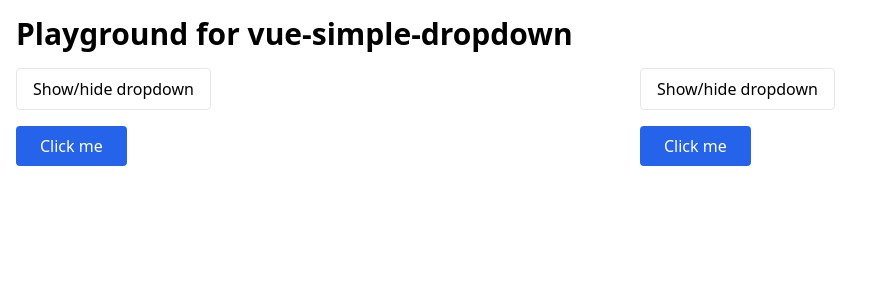
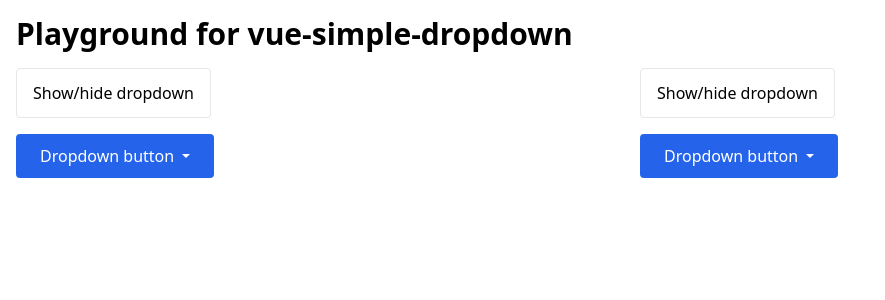
Before and after one commit to kouts/vue-simple-dropdown, a Vue app: page / in a window 1280 px wide. Shown: the top 300 px of the page, without its empty margins (0-885 px from the left). Built offline with nearby package versions, Linux system fonts and the light colour scheme.

Commit message:
fix: renamed component

```diff
--- a/playground/App.vue
+++ b/playground/App.vue
@@ -1,5 +1,5 @@
 <script setup lang="ts">
-import SimpleDropdown from '@/VueSimpleDropdown.vue'
+import SimpleDropdown from '@/SimpleDropdown.vue'
 import { ref } from 'vue'
 
 const toggle1 = ref(true)
@@ -13,33 +13,33 @@ const toggle2 = ref(true)
     <div class="grid grid-cols-2">
       <div>
         <div class="mt-4">
-          <button type="button" class="border py-2 px-4 rounded" @click="toggle1 = !toggle1">Show/hide dropdown</button>
+          <button type="button" class="border py-3 px-4 rounded" @click="toggle1 = !toggle1">Show/hide dropdown</button>
         </div>
         <div v-if="toggle1" class="mt-4">
-          <SimpleDropdown class="inline" popper-class="w-44 bg-white border rounded-lg shadow-md">
-            <!-- Popover trigger -->
+          <SimpleDropdown class="inline" popper-class="w-64 bg-white border rounded-lg shadow-md">
+            <!-- Dropdown trigger -->
             <button
-              class="inline-block px-6 py-2.5 bg-blue-600 text-white leading-tight rounded hover:bg-blue-700 focus:bg-blue-700 focus:outline-none focus:ring-0 active:bg-blue-800 transition duration-150 ease-in-out"
+              class="dropdown-trigger inline-block px-6 py-3 bg-blue-600 text-white leading-tight rounded hover:bg-blue-700 focus:bg-blue-700 focus:outline-none focus:ring-0 active:bg-blue-800 transition duration-150 ease-in-out"
             >
-              Click me
+              Dropdown button
             </button>
 
-            <!-- Popover content -->
+            <!-- Dropdown content -->
             <template #popper="{ hide }">
               <ul class="py-1 text-sm text-gray-70">
                 <li>
-                  <a href="#" class="block py-2 px-4 hover:bg-gray-100 focus:bg-gray-100 outline-none" @click="hide"
-                    >Dashboard</a
-                  >
+                  <a href="#" class="block py-2 px-4 hover:bg-gray-100 focus:bg-gray-100 outline-none" @click="hide">
+                    Action (closes dropdown)
+                  </a>
                 </li>
                 <li>
-                  <a href="#" class="block py-2 px-4 hover:bg-gray-100 focus:bg-gray-100 outline-none">Settings</a>
+                  <a href="#" class="block py-2 px-4 hover:bg-gray-100 focus:bg-gray-100 outline-none">Another action</a>
                 </li>
                 <li>
-                  <a href="#" class="block py-2 px-4 hover:bg-gray-100 focus:bg-gray-100 outline-none">Earnings</a>
+                  <a href="#" class="block py-2 px-4 hover:bg-gray-100 focus:bg-gray-100 outline-none">Something else here</a>
                 </li>
                 <li>
-                  <a href="#" class="block py-2 px-4 hover:bg-gray-100 focus:bg-gray-100 outline-none">Sign out</a>
+                  <a href="#" class="block py-2 px-4 hover:bg-gray-100 focus:bg-gray-100 outline-none">Last menu item</a>
                 </li>
               </ul>
             </template>
@@ -48,22 +48,22 @@ const toggle2 = ref(true)
       </div>
       <div>
         <div class="mt-4">
-          <button type="button" class="border py-2 px-4 rounded" @click="toggle2 = !toggle2">Show/hide dropdown</button>
+          <button type="button" class="border py-3 px-4 rounded" @click="toggle2 = !toggle2">Show/hide dropdown</button>
         </div>
         <div v-if="toggle2" class="mt-4">
           <SimpleDropdown
             class="inline"
             item-selector="li > button:not(.disabled):not(:disabled)"
-            popper-class="w-44 bg-white border rounded-lg shadow-md"
+            popper-class="w-64 bg-white border rounded-lg shadow-md"
           >
-            <!-- Popover trigger -->
+            <!-- Dropdown trigger -->
             <button
-              class="inline-block px-6 py-2.5 bg-blue-600 text-white leading-tight rounded hover:bg-blue-700 focus:bg-blue-700 focus:outline-none focus:ring-0 active:bg-blue-800 transition duration-150 ease-in-out"
+              class="dropdown-trigger inline-block px-6 py-3 bg-blue-600 text-white leading-tight rounded hover:bg-blue-700 focus:bg-blue-700 focus:outline-none focus:ring-0 active:bg-blue-800 transition duration-150 ease-in-out"
             >
-              Click me
+              Dropdown button
             </button>
 
-            <!-- Popover content -->
+            <!-- Dropdown content -->
             <template #popper="{ hide }">
               <ul class="py-1 text-sm text-gray-70">
                 <li>
@@ -71,22 +71,22 @@ const toggle2 = ref(true)
                     class="block py-2 w-full text-left px-4 hover:bg-gray-100 focus:bg-gray-100 outline-none"
                     @click="hide"
                   >
-                    Dashboard
+                    Action (closes dropdown)
                   </button>
                 </li>
                 <li>
                   <button class="block py-2 w-full text-left px-4 hover:bg-gray-100 focus:bg-gray-100 outline-none">
-                    Settings
+                    Another action
                   </button>
                 </li>
                 <li>
                   <button class="block py-2 w-full text-left px-4 hover:bg-gray-100 focus:bg-gray-100 outline-none">
-                    Earnings
+                    Something else here
                   </button>
                 </li>
                 <li>
                   <button class="block py-2 w-full text-left px-4 hover:bg-gray-100 focus:bg-gray-100 outline-none">
-                    Sign out
+                    Last menu item
                   </button>
                 </li>
               </ul>
@@ -97,3 +97,16 @@ const toggle2 = ref(true)
     </div>
   </div>
 </template>
+
+<style scoped>
+.dropdown-trigger::after {
+  display: inline-block;
+  margin-left: 0.255em;
+  vertical-align: 0.255em;
+  content: '';
+  border-top: 0.3em solid;
+  border-right: 0.3em solid transparent;
+  border-bottom: 0;
+  border-left: 0.3em solid transparent;
+}
+</style>
--- a/src/VueSimpleDropdown.vue
+++ b/src/SimpleDropdown.vue
@@ -16,7 +16,7 @@
 </template>
 
 <script setup lang="ts">
-import { BaseDropdownRef, Props } from './VueSimpleDropdown.types'
+import { BaseDropdownRef, Props } from './SimpleDropdown.types'
 import { Dropdown } from 'floating-vue'
 import { getNextActiveElement, isVisible } from './utils'
 import { onBeforeUnmount, ref } from 'vue'
--- a/src/VueSimpleDropdownNoFocus.vue
+++ b/src/SimpleDropdownNoFocus.vue
@@ -16,7 +16,7 @@
 </template>
 
 <script setup lang="ts">
-import { BaseDropdownRef, Props } from './VueSimpleDropdown.types'
+import { BaseDropdownRef, Props } from './SimpleDropdown.types'
 import { Dropdown } from 'floating-vue'
 import { getNextActiveElement, isVisible } from './utils'
 import { onBeforeUnmount, ref } from 'vue'
```
Also changed, not shown: src/SimpleDropdown.types.ts (renamed from src/VueSimpleDropdown.types.ts).
